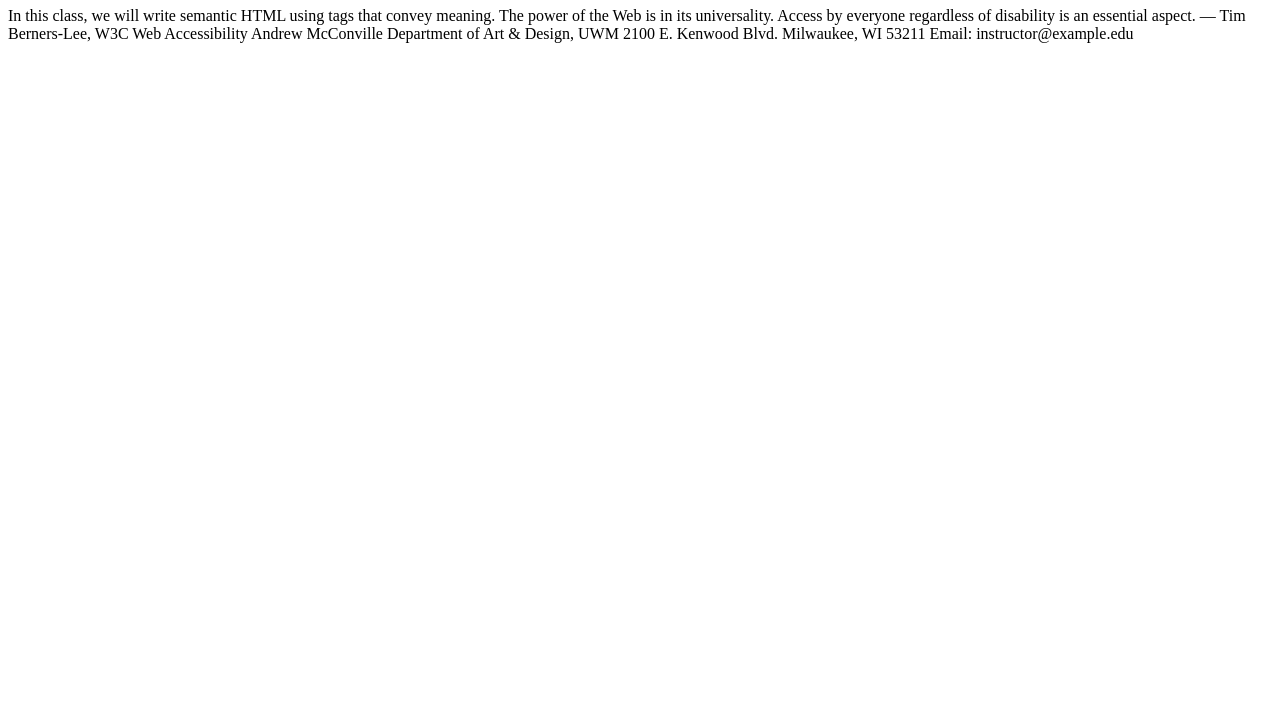
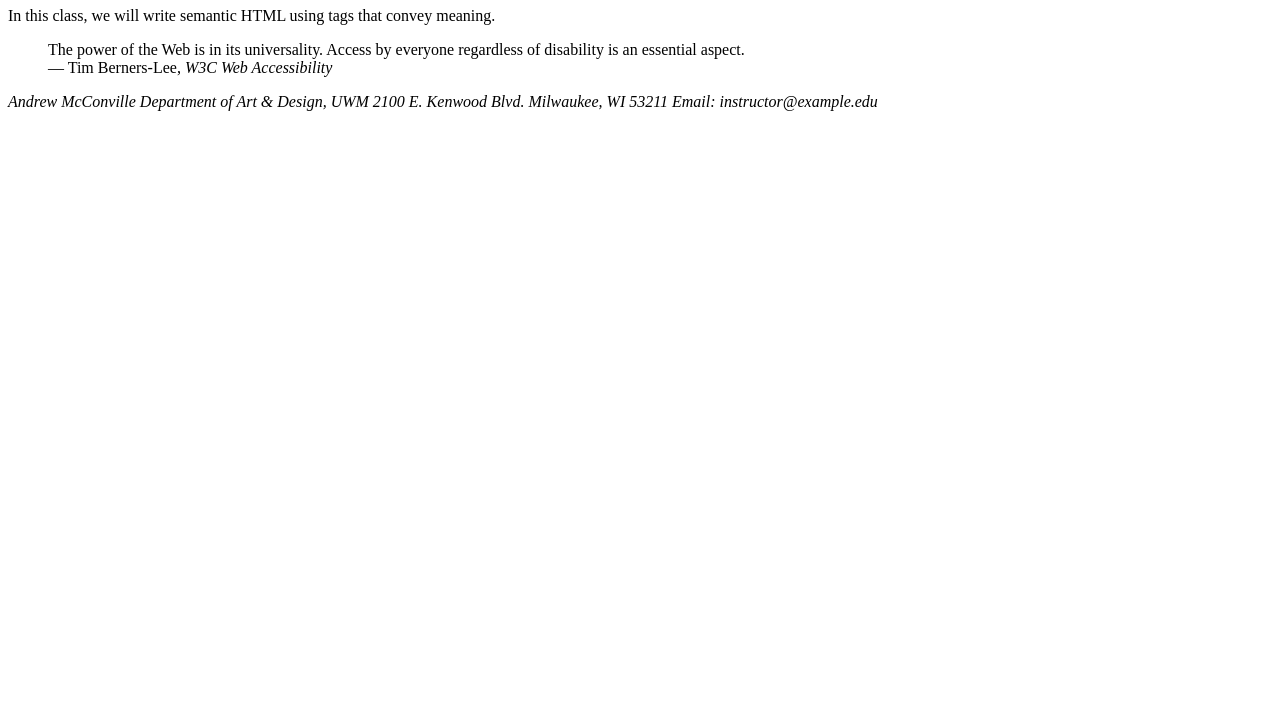
Before and after one commit to MadyJean/warmup-4, a plain HTML site: page block-tag.html in a window 1280 px wide. Shown: the part 73-800 px from the top of the page. Drawn offline with Linux system fonts and the light colour scheme.

Commit message:
Block Tag

```diff
--- a/block-tag.html
+++ b/block-tag.html
@@ -6,20 +6,24 @@
     <title>Block Tags</title>
   </head>
   <body>
+    <header>
     <h1>Block Semantics</h1>
+  </header>
+      <p>
+        In this class, we will write semantic <abbr>HTML</abbr> using tags that convey meaning.
+    </p>
 
-      In this class, we will write semantic HTML using tags that convey meaning.
+      <blockquote>The power of the Web is in its universality.
+      Access by everyone regardless of disability is an essential aspect.
+      <footer>— Tim Berners-Lee, <cite>W3C Web Accessibility</cite></footer></blockquote>
 
-      The power of the Web is in its universality.
-      Access by everyone regardless of disability is an essential aspect.
+    </body>
 
-      — Tim Berners-Lee, W3C Web Accessibility
-
-      Andrew McConville
+      <address>Andrew McConville
       Department of Art & Design, UWM
       2100 E. Kenwood Blvd.
       Milwaukee, WI 53211
-      Email: instructor@example.edu
+      Email: instructor@example.edu</address>
 
   </body>
 </html>
```
